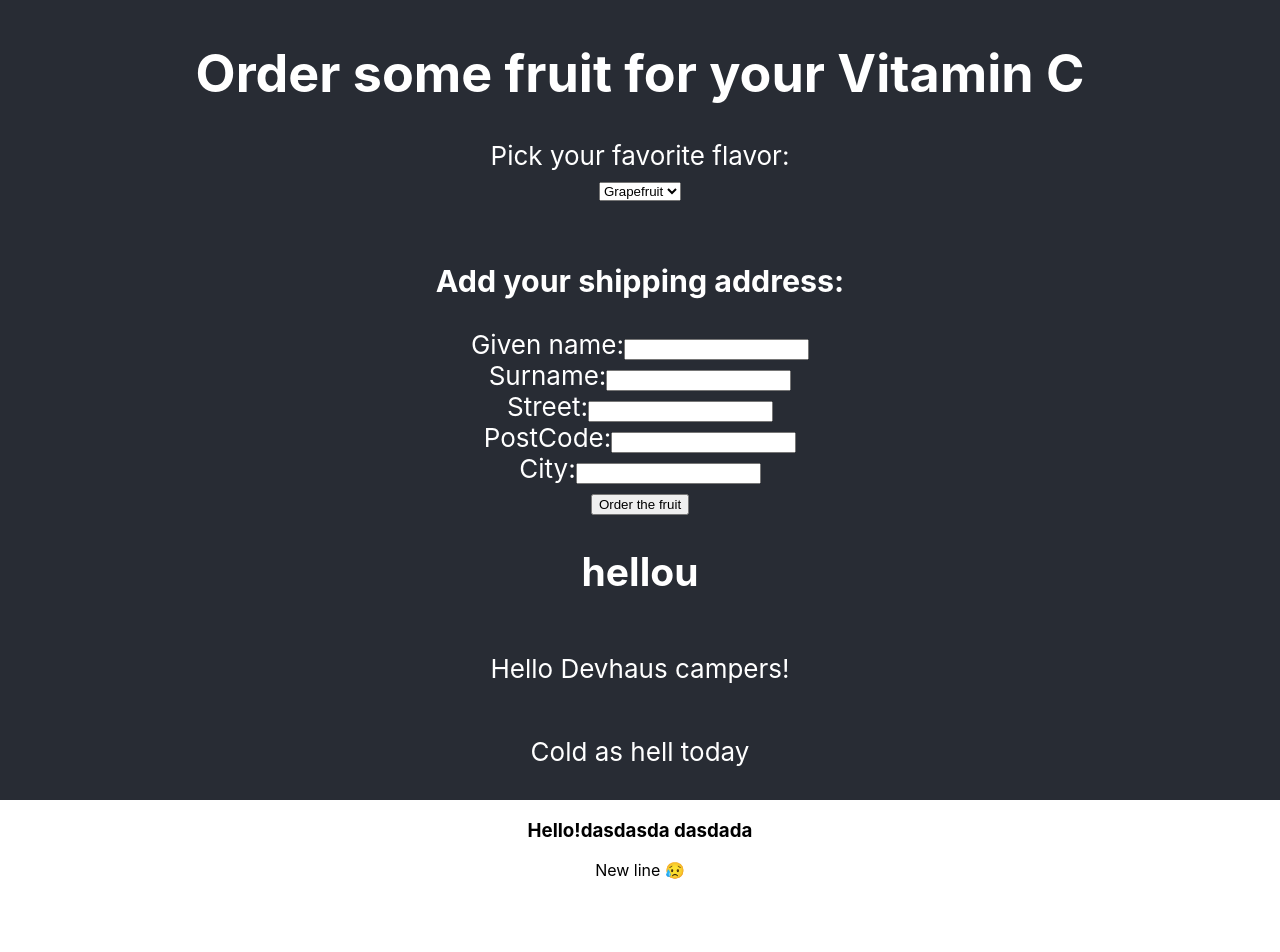
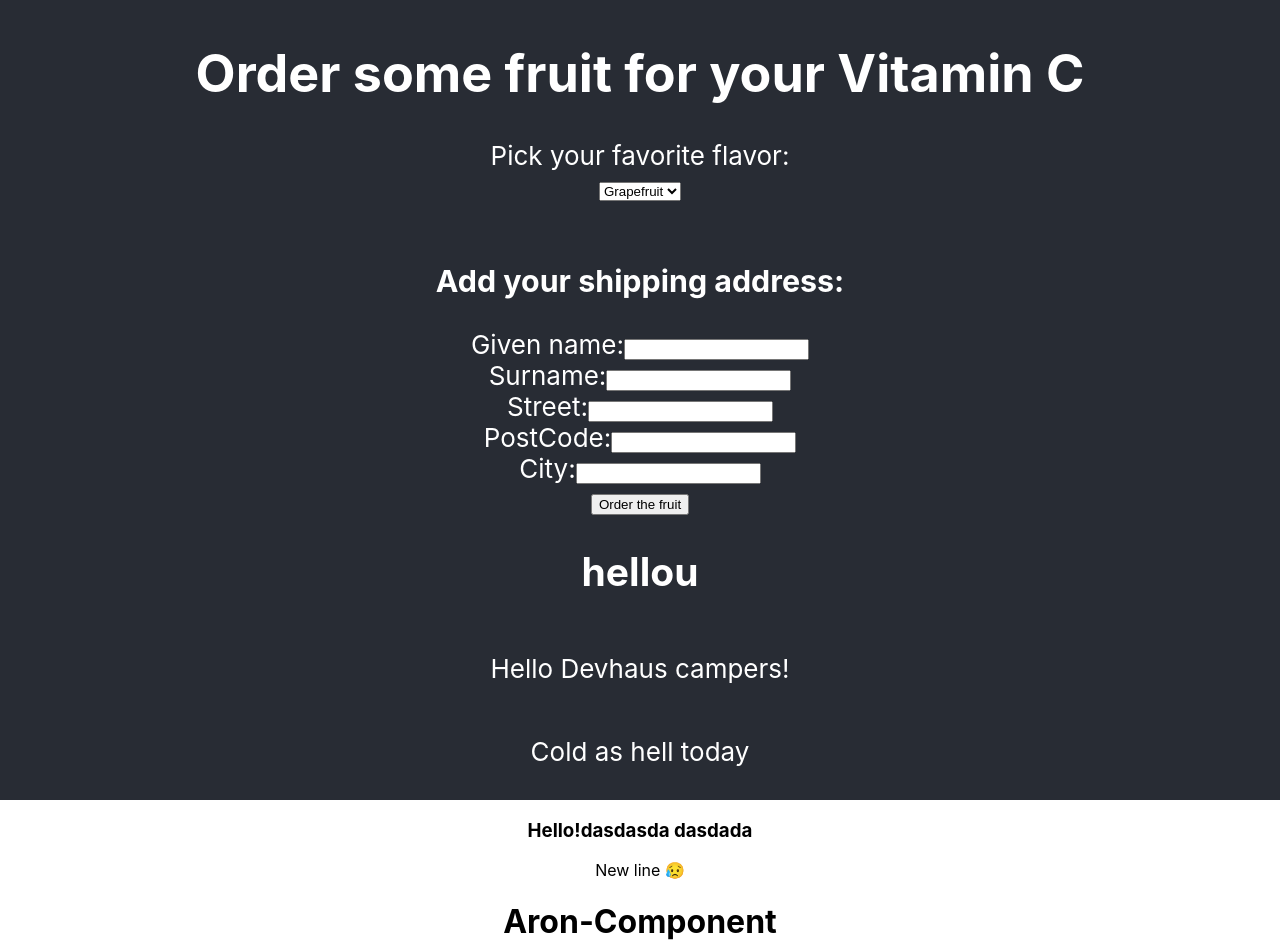
Before and after one commit to devhausleipzig/git-react-challenge, a React (Create React App) app: page / in a window 1280 px wide. Shown: the top 952 px of the page. Before the commit the page ends 896 px from the top, so only its background shows below. Built offline with nearby package versions, Linux system fonts and the light colour scheme.

Commit message:
Create AronComponent

```diff
--- a/src/App.js
+++ b/src/App.js
@@ -1,6 +1,7 @@
 import "./App.css";
 import { ALongComponent } from "./ALongComponent";
 import { IngasComponent } from "./IngasComponent";
+import AronComponent from "./aron-component";
 
 function App() {
   return (
@@ -13,6 +14,7 @@ function App() {
       </header>
       <h3>Hello!dasdasda dasdada</h3>
       <p>New line 😥</p>
+      <AronComponent />
     </div>
   );
 }
--- /dev/null
+++ b/src/aron-component.jsx
@@ -0,0 +1,10 @@
+import React from "react";
+
+const AronComponent = () => {
+  return (
+    <>
+      <h1>Aron-Component</h1>
+    </>
+  );
+};
+export default AronComponent;
```
